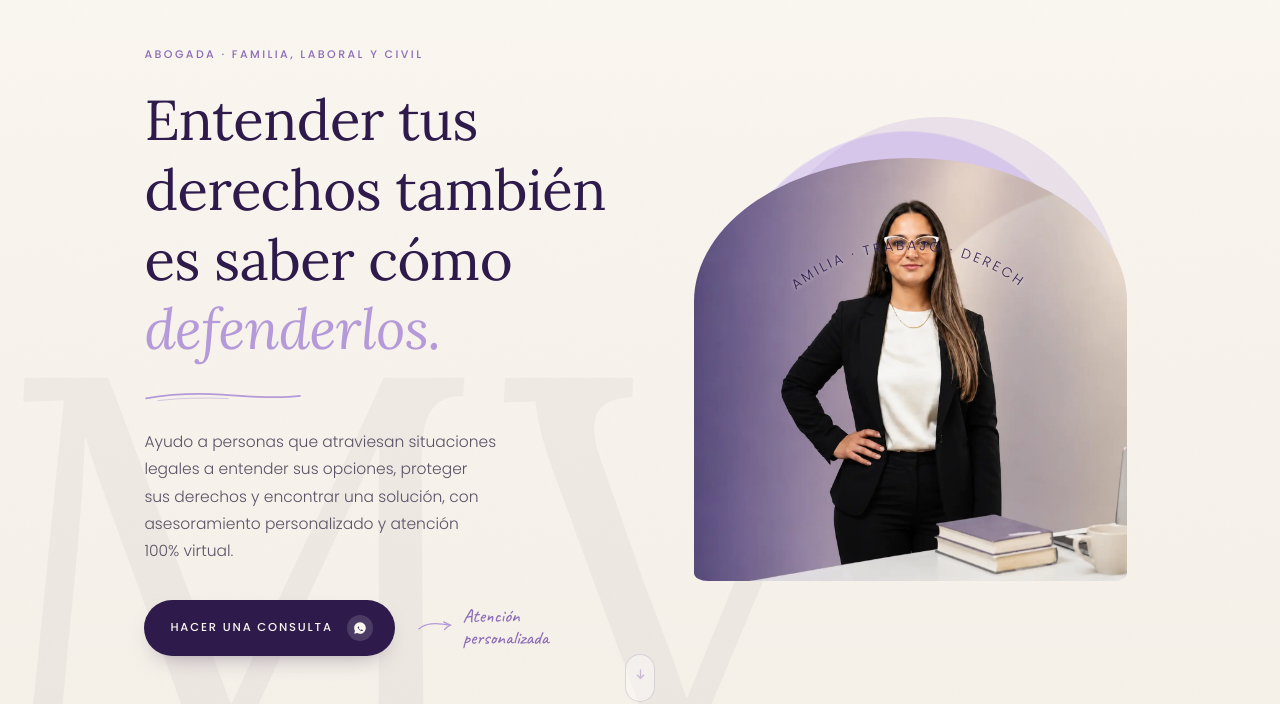
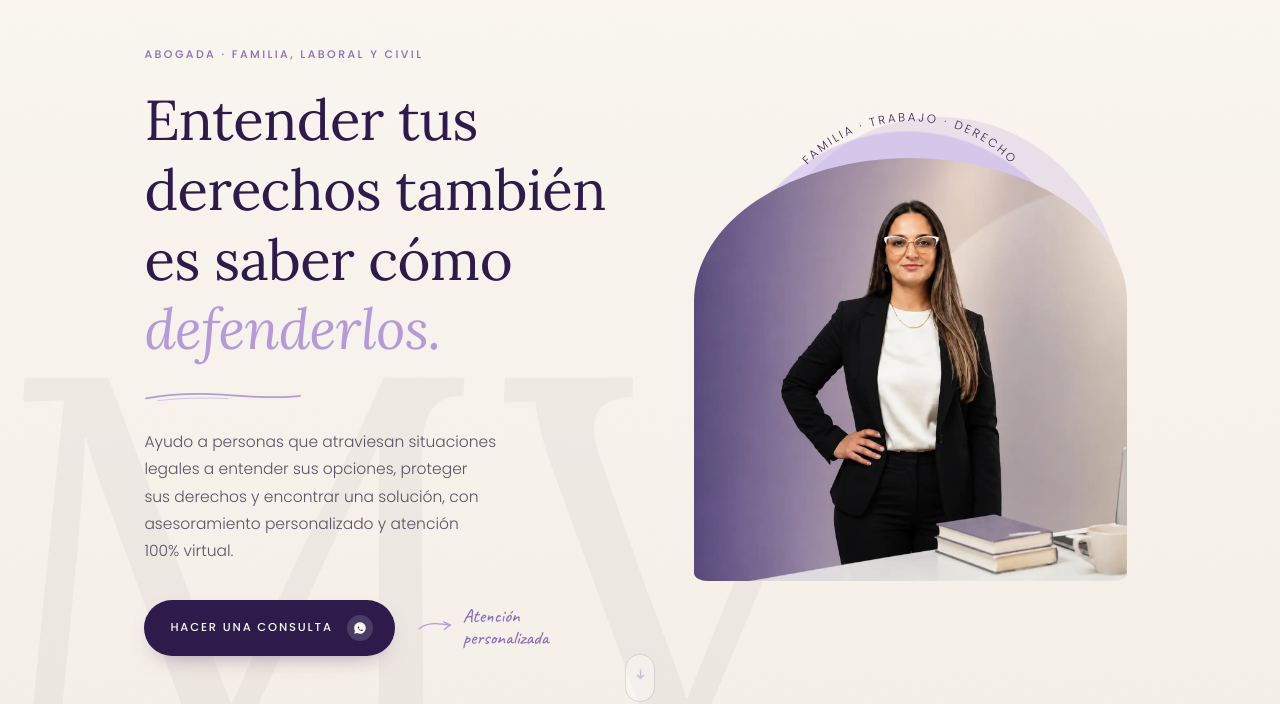
Before and after one commit to switchgestion2026-oss/MARIELA-VIGNOLA, a plain HTML site: page index.html in a window 1280 px wide. Shown: the part 96-800 px from the top of the page. Drawn offline with Linux system fonts and the light colour scheme.

Commit message:
Update curve text SVG positioning and path
Adjusted positioning and dimensions of curve text SVG.

```diff
--- a/index.html
+++ b/index.html
@@ -154,7 +154,7 @@ nav a:hover::after{right:0}
 }
 .hero-photo img{width:100%;height:100%;object-fit:cover;transition:transform .7s var(--ease)}
 .hero-photo:hover img{transform:scale(1.02)}
-.curve-text{position:absolute;z-index:2;left:50%;top:3%;width:58%;transform:translateX(-50%);pointer-events:none;
+.curve-text{position:absolute;z-index:2;left:50%;top:-6%;width:50%;transform:translateX(-50%);pointer-events:none;
   filter:drop-shadow(0 1px 2px rgba(255,255,255,.6))}
 .curve-text text{font-family:Poppins;font-size:5.2px;letter-spacing:1.1px;fill:var(--violet);opacity:.95;text-transform:uppercase}
 .scroll-ind{
@@ -460,8 +460,8 @@ footer .bot{margin-top:34px;padding-top:20px;border-top:1px solid rgba(250,246,2
         <div class="hero-photo ph" data-ph="foto mariela · plano medio">
           <img src="mariela-hero.webp" alt="Mariela Vignola trabajando en su escritorio">
         </div>
-        <svg class="curve-text" viewBox="0 0 100 100" aria-hidden="true">
-          <defs><path id="arc" d="M8,58 A70,70 0 0 1 92,58"/></defs>
+        <svg class="curve-text" viewBox="0 0 100 100" style="overflow:visible" aria-hidden="true">
+          <defs><path id="arc" d="M4,32 A63,63 0 0 1 96,32"/></defs>
           <text text-anchor="middle"><textPath href="#arc" startOffset="50%">Familia · Trabajo · Derecho</textPath></text>
         </svg>
       </div>
```
